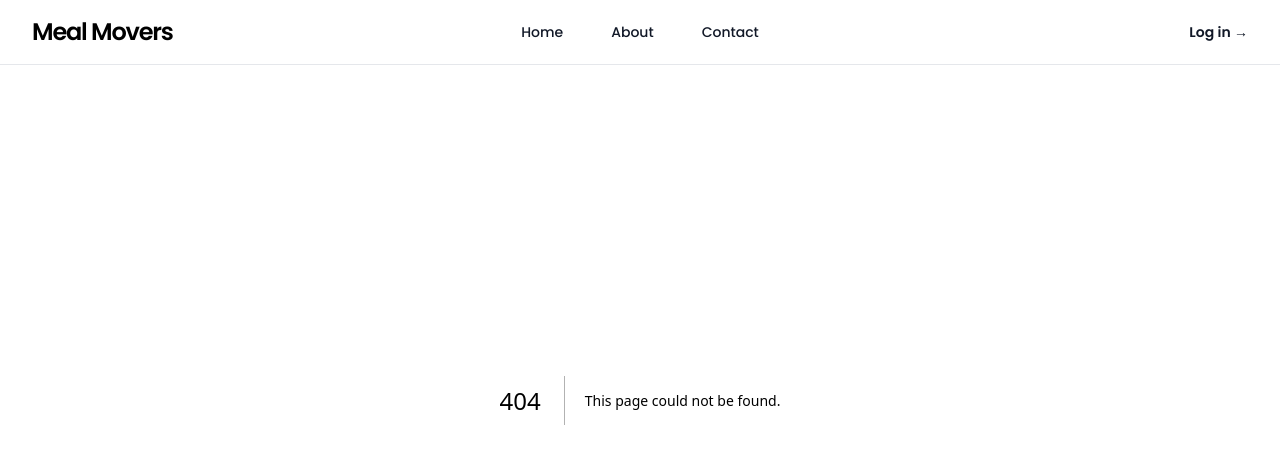
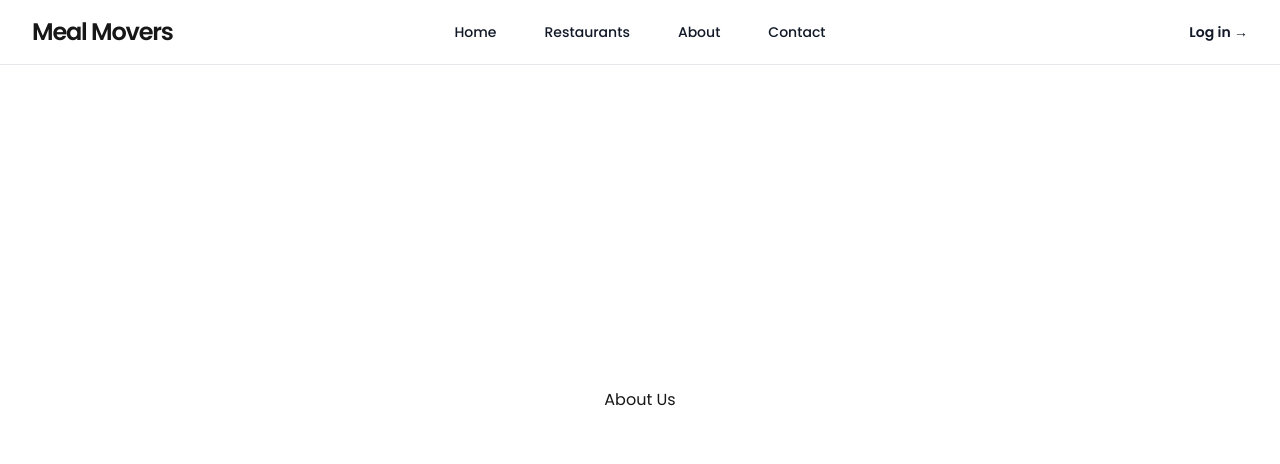
Before and after one commit to tasnimultas67/meal-movers-tas, a Next.js app: page /about-us in a window 1280 px wide. Before the commit this address had no page. Shown: the top 464 px of the page. Built offline with nearby package versions, Linux system fonts and the light colour scheme.

Commit message:
Add About Us, Contact Us, and Restaurants pages; update header links

```diff
--- /dev/null
+++ b/app/about-us/page.js
@@ -0,0 +1,11 @@
+import React from "react";
+
+const page = () => {
+  return (
+    <div className="h-screen flex items-center justify-center">
+      <h2>About Us</h2>
+    </div>
+  );
+};
+
+export default page;
--- /dev/null
+++ b/app/contact-us/page.js
@@ -0,0 +1,11 @@
+import React from "react";
+
+const page = () => {
+  return (
+    <div className="h-screen flex items-center justify-center">
+      <h2>Contact Us</h2>
+    </div>
+  );
+};
+
+export default page;
--- a/app/page.js
+++ b/app/page.js
@@ -3,7 +3,7 @@ import { MagnifyingGlassIcon } from "@heroicons/react/24/outline";
 export default function Home() {
   return (
     <div>
-      <section className="h-screen flex items-center justify-center">
+      <section className="h-screen flex items-center justify-center border-b">
         <div className="text-center space-y-6">
           <h1 className="text-6xl font-bold">
             Savor Every Bite, Delivered Right
--- /dev/null
+++ b/app/restaurants/page.js
@@ -0,0 +1,11 @@
+import React from "react";
+
+const page = () => {
+  return (
+    <div className="h-screen flex items-center justify-center">
+      <h2>restaurants</h2>
+    </div>
+  );
+};
+
+export default page;
--- a/components/Header.js
+++ b/components/Header.js
@@ -7,8 +7,9 @@ import Link from "next/link";
 
 const pages = [
   { title: "Home", url: "/" },
-  { title: "About", url: "/about" },
-  { title: "Contact", url: "/contact" },
+  { title: "Restaurants", url: "/restaurants" },
+  { title: "About", url: "/about-us" },
+  { title: "Contact", url: "/contact-us" },
 ];
 
 export default function Header() {
@@ -21,7 +22,7 @@ export default function Header() {
         className="mx-auto flex max-w-7xl items-center justify-between p-4 lg:px-8"
       >
         <div className="flex lg:flex-1">
-          <Link href="#" className="font-semibold tracking-tighter text-2xl">
+          <Link href="/" className="font-semibold tracking-tighter text-2xl">
             Meal Movers
           </Link>
         </div>
@@ -60,7 +61,7 @@ export default function Header() {
         <div className="fixed inset-0 z-10" />
         <DialogPanel className="fixed inset-y-0 right-0 z-10 w-full overflow-y-auto bg-white px-6 py-6 sm:max-w-sm sm:ring-1 sm:ring-gray-900/10">
           <div className="flex items-center justify-between">
-            <Link href="#" className="font-semibold tracking-tighter text-2xl">
+            <Link href="/" className="font-semibold tracking-tighter text-2xl">
               Meal Movers
             </Link>
             <button
@@ -75,27 +76,6 @@ export default function Header() {
           <div className="mt-6 flow-root">
             <div className="-my-6 divide-y divide-gray-500/10">
               <div className="space-y-2 py-6">
-                {/* <Disclosure as="div" className="-mx-3">
-                  <DisclosureButton className="group flex w-full items-center justify-between rounded-lg py-2 pl-3 pr-3.5 text-base/7 font-semibold text-gray-900 hover:bg-gray-50">
-                    Product
-                    <ChevronDownIcon
-                      aria-hidden="true"
-                      className="size-5 flex-none group-data-[open]:rotate-180"
-                    />
-                  </DisclosureButton>
-                  <DisclosurePanel className="mt-2 space-y-2">
-                    {[...products, ...callsToAction].map((item) => (
-                      <DisclosureButton
-                        key={item.name}
-                        as="a"
-                        href={item.href}
-                        className="block rounded-lg py-2 pl-6 pr-3 text-sm/7 font-semibold text-gray-900 hover:bg-gray-50"
-                      >
-                        {item.name}
-                      </DisclosureButton>
-                    ))}
-                  </DisclosurePanel>
-                </Disclosure> */}
                 <Link
                   href="#"
                   className="-mx-3 block rounded-lg px-3 py-2 text-base/7 font-semibold text-gray-900 hover:bg-gray-50"
```
Also changed, not shown: 1 other file (tests, documents, lock files or other folders).
